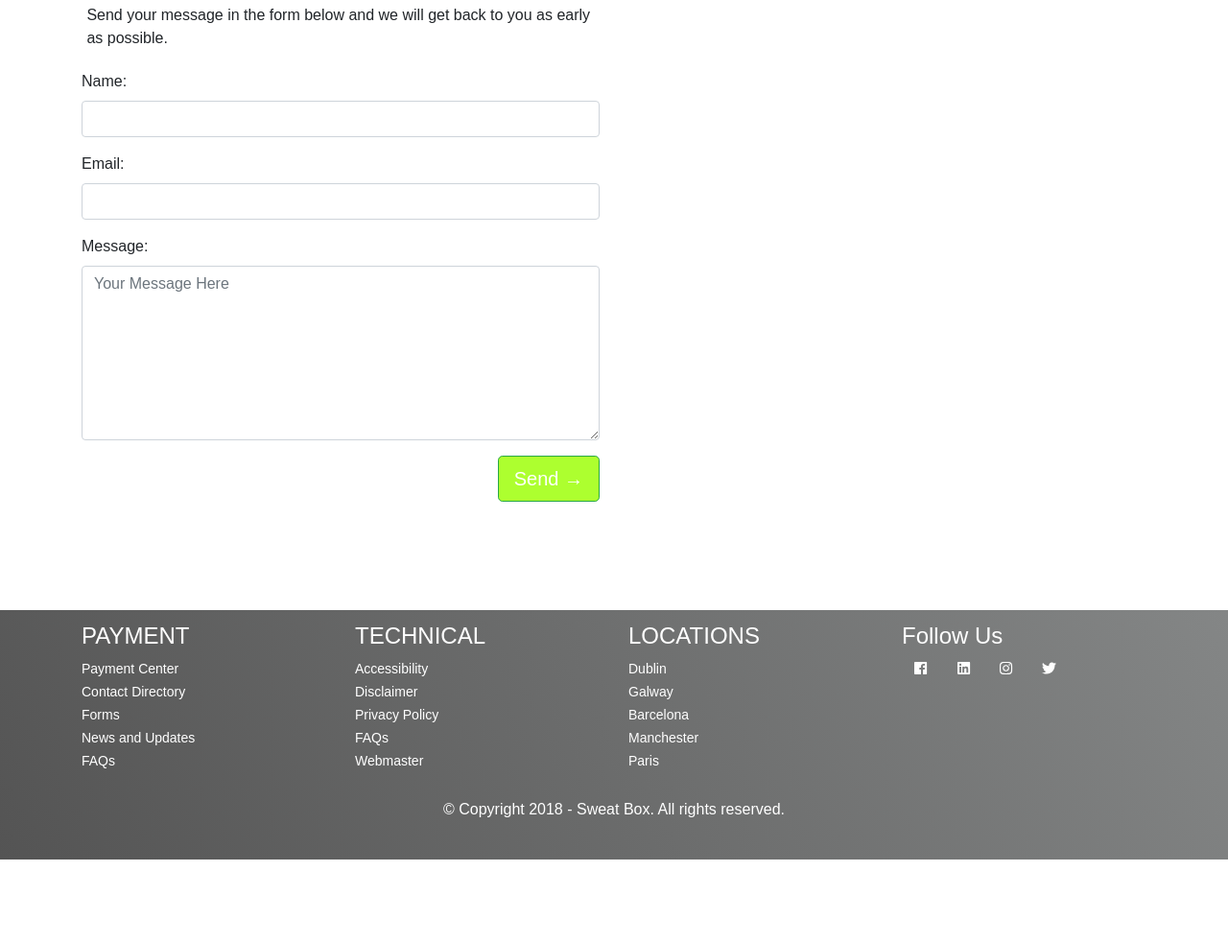
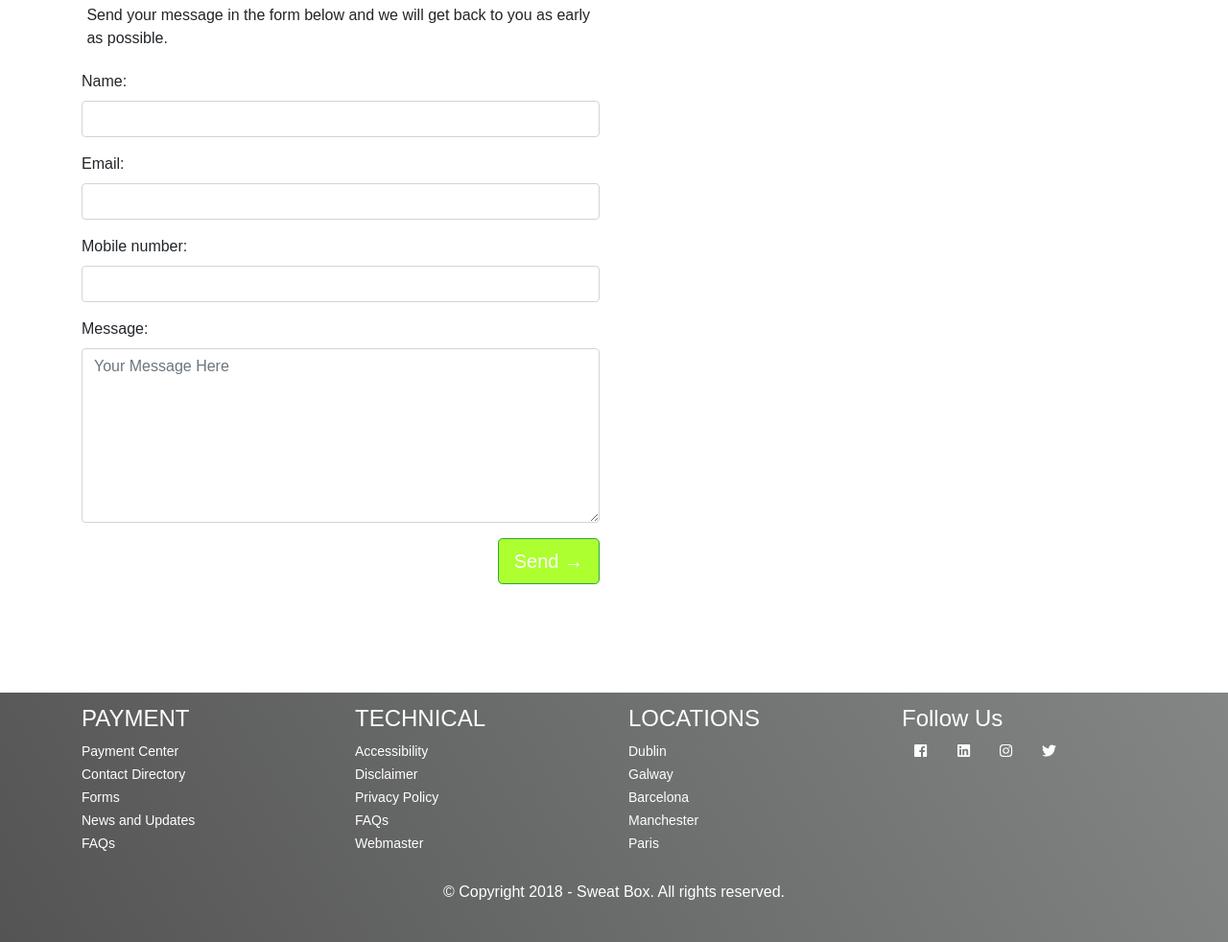
Before and after one commit to roniqroniq/gym_sweatbox, a PHP site: page /contact.php in a window 1280 px wide. Shown: the part 317-1299 px from the top of the page at 96% size. Before the commit the page ends 1213 px from the top, so only its background shows below. Run offline with PHP 8.4, Linux system fonts and the light colour scheme; some libraries are stand-ins or nearby versions.

Commit message:
Update contact.php

```diff
--- a/contact.php
+++ b/contact.php
@@ -22,6 +22,10 @@ require "header.php";
                         <input type="email" class="form-control" id="email" name="email" required maxlength="50">
                     </div>
                     <div class="form-group">
+                        <label for="mobile"> Mobile number:</label>
+                        <input type="email" class="form-control" id="mobile" name="mobile" required maxlength="50">
+                    </div>
+                    <div class="form-group">
                         <label for="name"> Message:</label>
                         <textarea class="form-control" type="textarea" name="message" id="message" placeholder="Your Message Here" maxlength="6000" rows="7"></textarea>
                     </div>
```
